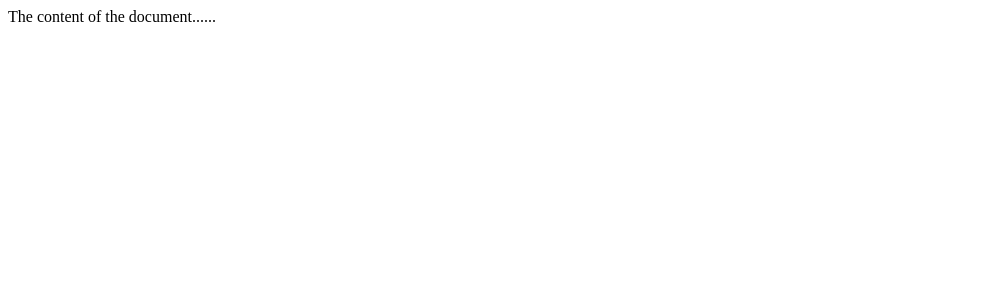
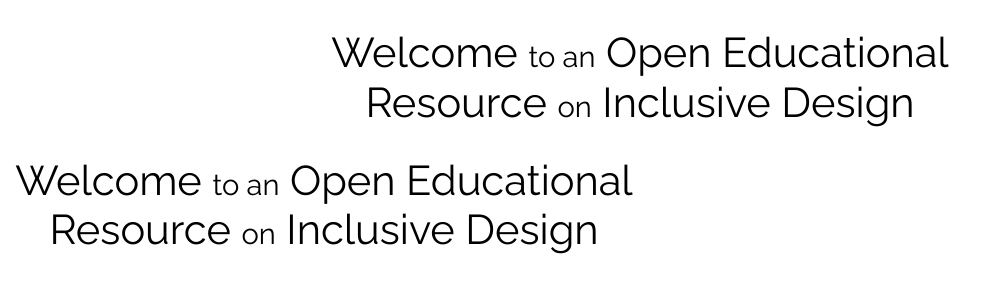
Before and after one commit to grasslei/OER-header, a plain HTML site: page index.html in a window 1280 px wide. Shown: the whole page, without its empty margins (0-1004 px from the left). Drawn offline with Linux system fonts and the light colour scheme.

Commit message:
two working headers

```diff
--- a/index.html
+++ b/index.html
@@ -1,11 +1,13 @@
 <!DOCTYPE html>
 <html>
-<head>
-<title>The Header</title>
-</head>
+  <head>
+    <link rel="stylesheet" type="text/css" href="style.css">
+    <link href="https://fonts.googleapis.com/css?family=Raleway" rel="stylesheet">
+    <title>The Header</title>
+  </head>
 
-<body>
-The content of the document......
-</body>
-
+  <body>
+    <h1> Welcome <span>to an</span> Open Educational <br> Resource <span>on</span> Inclusive Design </h1>
+    <h1 class="test"> Welcome <span>to an</span> Open Educational Resource <span>on</span> Inclusive Design </h1>
+  </body>
 </html>
--- a/style.css
+++ b/style.css
@@ -0,0 +1,17 @@
+h1
+{
+  font-size: 2.6em;
+  text-align: center;
+  font-family: 'Raleway', sans-serif;
+  font-weight: lighter;
+  line-height: 1.2;
+}
+.test
+{
+  width: 50%;
+}
+
+span
+{
+  font-size: 0.7em;
+}
```
